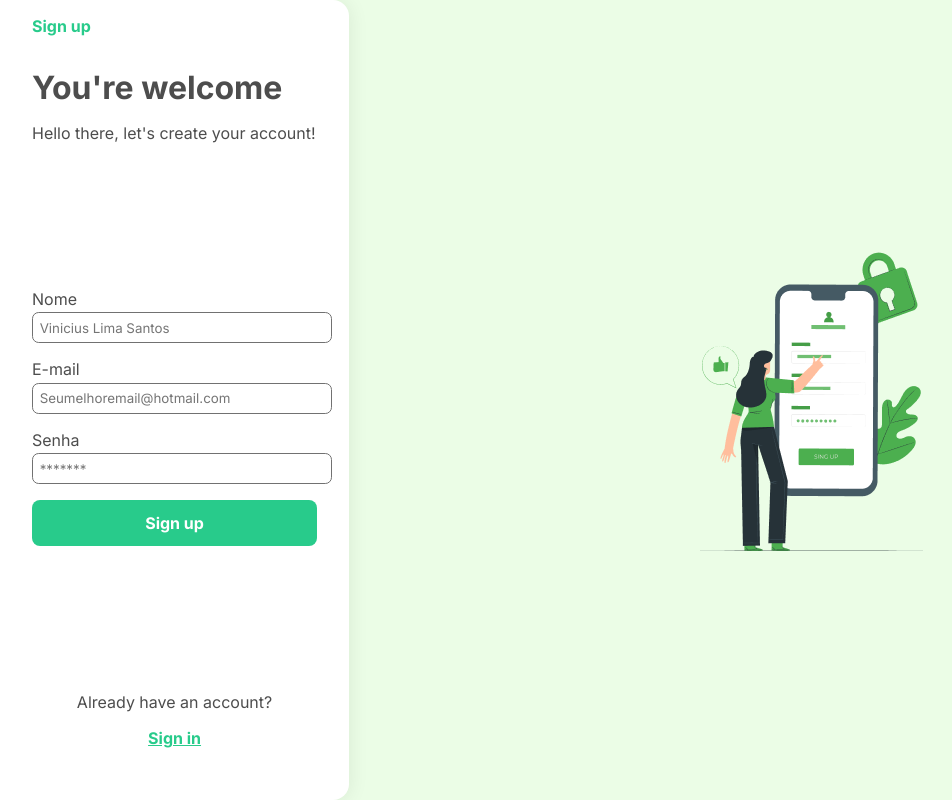
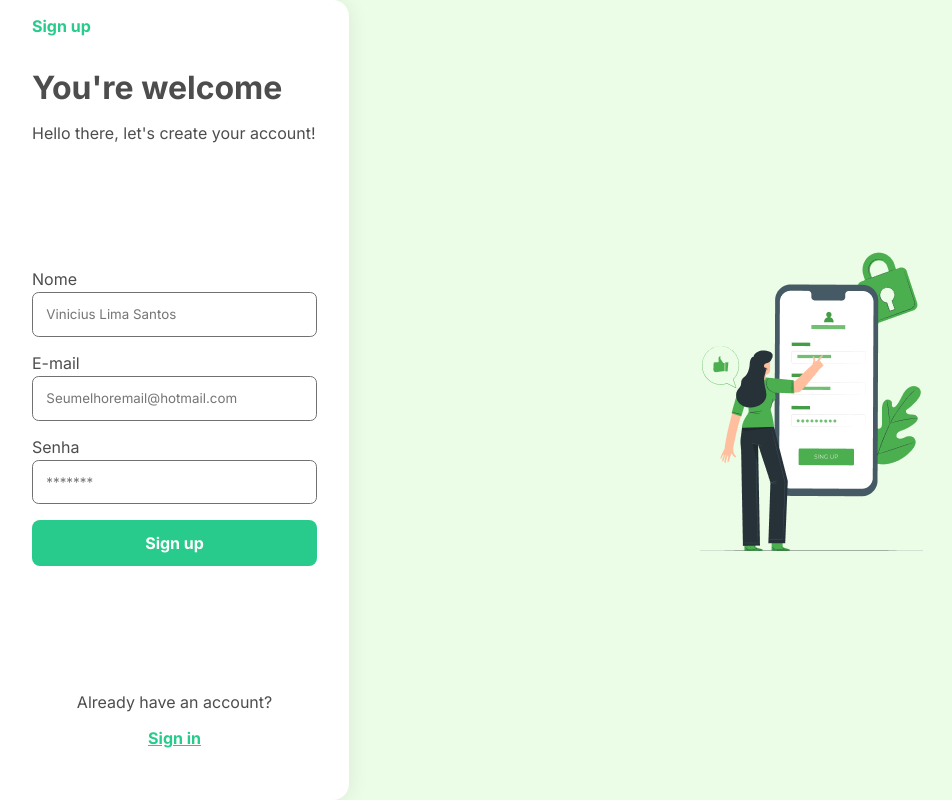
Before and after one commit to v-L1ma/NeoBank, an Angular app: page /cadastro in a window 1280 px wide. Shown: the whole page, without its empty margins (0-952 px from the left). Built offline with nearby package versions, Linux system fonts and the light colour scheme.

Commit message:
criando o formulario de cadastro

```diff
--- a/src/app/pages/login/login.component.scss
+++ b/src/app/pages/login/login.component.scss
@@ -66,8 +66,7 @@ main{
                 gap: .2em;
 
             input{
-                width: 100%;
-                padding: .5em;
+                padding: 1em;
                 border-radius: .5em;
                 border: 1px solid variables.$Grey;
             }
--- a/src/app/pages/signup/signup.component.html
+++ b/src/app/pages/signup/signup.component.html
@@ -12,23 +12,32 @@
             <p>Hello there, let's create your account!</p>
         </div>
 
-            <div>
+            <form [formGroup]="signupForm" (ngSubmit)="submit()" #formDir="ngForm">
                 <div class="input">
                     <label>Nome</label>
-                    <input type="text" required placeholder="Vinicius Lima Santos">
+                    <input type="text" required placeholder="Vinicius Lima Santos" formControlName="name">
+                    @if (name?.invalid && formDir.submitted) {
+                        <p class="erros">Insira uma senha valida!</p>
+                    }
                 </div>
                 <div class="input">
                     <label>E-mail</label>
-                    <input type="email" required placeholder="Seumelhoremail@hotmail.com">
+                    <input type="email" required placeholder="Seumelhoremail@hotmail.com" formControlName="email">
+                    @if (email?.invalid && formDir.submitted) {
+                        <p class="erros">Insira uma senha valida!</p>
+                    }
                 </div>
                 <div class="input">
-                    <p>Senha</p>
-                    <input type="text" placeholder="*******">
+                    <p>Senha {{signupForm.value.password}}</p>
+                    <input type="text" placeholder="*******" formControlName="password">
+                    @if (password?.invalid && formDir.submitted) {
+                        <p class="erros">Insira uma senha valida!</p>
+                    }
                 </div>
                 <button>
                     Sign up
                 </button>
-            </div>
+            </form>
             <div id="signup">
                 <p>Already have an account? </p>
                 <a routerLink="/login">Sign in</a>
--- a/src/app/pages/signup/signup.component.scss
+++ b/src/app/pages/signup/signup.component.scss
@@ -29,6 +29,10 @@ main{
         justify-content: space-between;
         height: 85%;
 
+        .erros{
+            color: red;
+        }
+
         #signup{
 
             p, a{
@@ -46,7 +50,7 @@ main{
             width: 100%;
         }
 
-        div{
+        div, form{
             width: 100%;
             display: flex;
             flex-direction: column;
@@ -62,8 +66,7 @@ main{
                 gap: .2em;
 
             input{
-                width: 100%;
-                padding: .5em;
+                padding: 1em;
                 border-radius: .5em;
                 border: 1px solid variables.$Grey;
             }
--- a/src/app/pages/signup/signup.component.ts
+++ b/src/app/pages/signup/signup.component.ts
@@ -1,12 +1,39 @@
 import { Component } from '@angular/core';
+import { FormControl, FormGroup, ReactiveFormsModule, Validators } from '@angular/forms';
 import { RouterModule } from '@angular/router';
 
 @Component({
   selector: 'app-signup',
-  imports: [RouterModule],
+  imports: [ReactiveFormsModule,RouterModule],
   templateUrl: './signup.component.html',
   styleUrl: './signup.component.scss'
 })
 export class SignupComponent {
 
+  signupForm!: FormGroup;
+
+  ngOnInit():void{
+    this.signupForm = new FormGroup({
+      name: new FormControl("", Validators.required),
+      email: new FormControl("", Validators.required),
+      password: new FormControl("", Validators.required)
+    });
+  }
+
+  get name(){
+    return this.signupForm.get('name')
+  }
+
+  get email(){
+    return this.signupForm.get('email')
+  }
+
+  get password(){
+    return this.signupForm.get('password')
+  }
+
+  submit(){
+    console.log(this.signupForm.value)
+  }
+
 }
```
